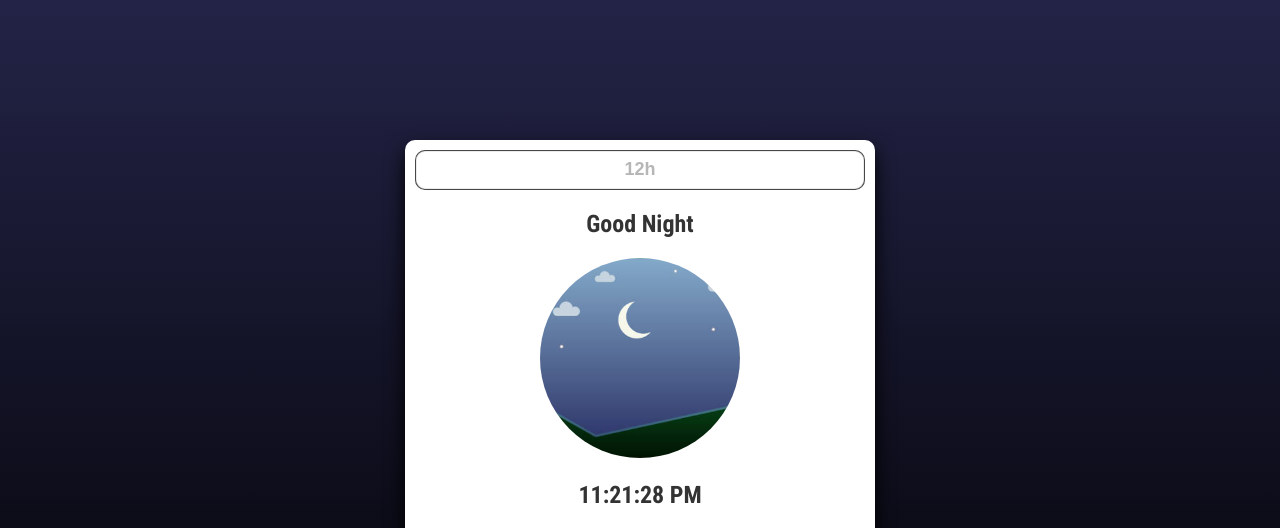
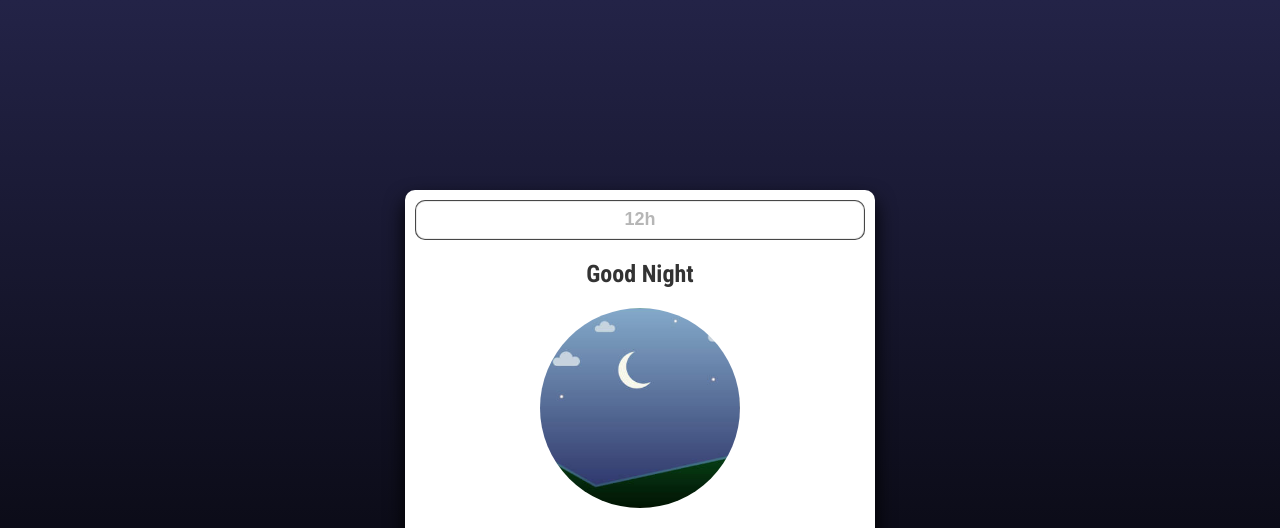
Before and after one commit to rafaelmdasilva/current-time, a plain HTML site: page index.html in a window 1280 px wide. Shown: the top 528 px of the page. Drawn offline with Linux system fonts and the light colour scheme.

Commit message:
Minor adjustment

```diff
--- a/style.css
+++ b/style.css
@@ -25,7 +25,6 @@ body {
 	border-radius: 10px;
 	box-shadow: 0 10px 20px black;
 	padding: 10px;
-	transform: translateY(-50px);
 }
 
 #box img {
@@ -38,9 +37,6 @@ body {
 	font-size: 18px;
 	font-weight: bold;
 	background-color: white;
-	/* position: absolute; */
-	/* top: 2%; */
-	/* left: 90%; */
 	width: 450px;
 	height: 40px;
 	border-radius: 10px;
```
